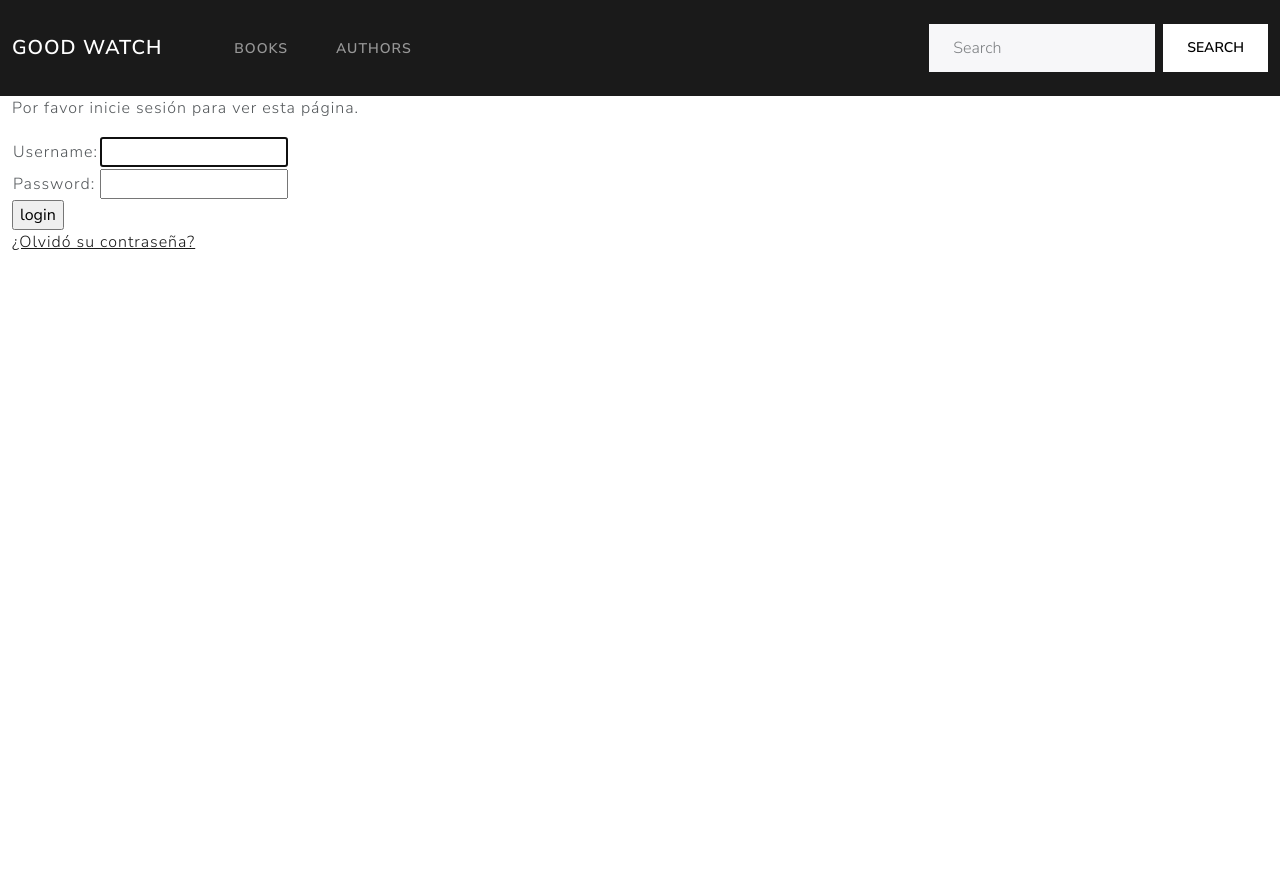
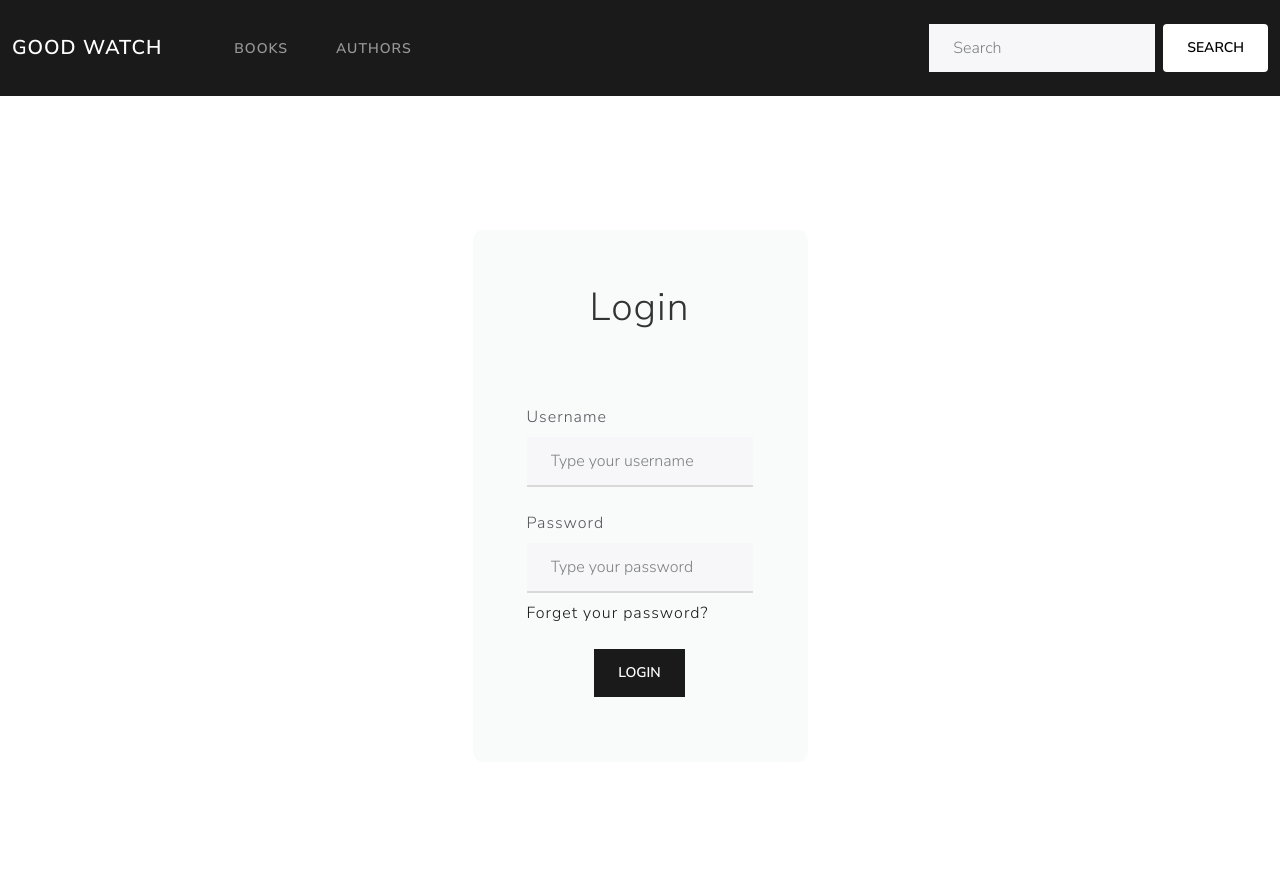
Before and after one commit to CristinaCG/my_library, a Django app: page /accounts/login/?next=/book_catalog/author/create/ in a window 1280 px wide. Before the commit the page ends 250 px from the top, so only its background shows below. Run offline with Django 5.2, Linux system fonts and the light colour scheme; some libraries are stand-ins or nearby versions.

Commit message:
Refactor in login templates

```diff
--- a/book_catalog/forms.py
+++ b/book_catalog/forms.py
@@ -1,5 +1,4 @@
 from django import forms
-from django.contrib.auth.models import User
 # from .models import UserBookRelation
 
 class ChangeBookStatusForm(forms.Form):
--- a/static/css/static.css
+++ b/static/css/static.css
@@ -89,3 +89,139 @@
   height: 600px; /* Ajusta la altura según tus necesidades */
   object-fit: cover; /* Asegura que la imagen se ajuste al contenedor */
 }
+
+/* static/accounts/css/styles.css */
+/* body {
+  font-family: Arial, sans-serif;
+  background-color: #f7f7f7;
+  display: flex;
+  justify-content: center;
+  align-items: center;
+  height: 100vh;
+  margin: 0;
+} */
+
+.login-container {
+  background-color: #fff;
+  padding: 20px;
+  border-radius: 5px;
+  box-shadow: 0 2px 5px rgba(0, 0, 0, 0.1);
+  width: 300px;
+  text-align: center;
+}
+
+.login-container h2 {
+  margin-bottom: 20px;
+  color: #333;
+}
+
+.form-group {
+  margin-bottom: 15px;
+}
+
+.form-group label {
+  display: block;
+  color: #333;
+  margin-bottom: 5px;
+}
+
+.form-group input {
+  width: 100%;
+  padding: 8px;
+  border: 1px solid #ddd;
+  border-radius: 4px;
+  box-sizing: border-box;
+}
+
+button {
+  background-color: #5cb85c;
+  color: #fff;
+  padding: 10px 15px;
+  border: none;
+  border-radius: 4px;
+  cursor: pointer;
+}
+
+button:hover {
+  background-color: #4cae4c;
+}
+
+.error {
+  color: #d9534f;
+  margin-bottom: 15px;
+}
+.limiter {
+  width: 100%;
+  margin: 0 auto;
+}
+
+.container-login100 {
+  width: 100%;
+  min-height: 100vh;
+  display: -webkit-box;
+  display: -webkit-flex;
+  display: -moz-box;
+  display: -ms-flexbox;
+  display: flex;
+  flex-wrap: wrap;
+  justify-content: center;
+  align-items: center;
+  padding: 15px;
+  background-repeat: no-repeat;
+  background-position: center;
+  background-size: cover;
+}
+
+.wrap-login100 {
+  /* width: 500px; */
+  border-radius: 10px;
+  overflow: hidden;
+  padding: 55px 55px 65px 54px;
+  padding-block: 55px 55px 65px 54px;
+  background: rgba(var(--bs-body-color-rgb), 0.03);
+}
+
+.login100-form-title {
+  display: block;
+  /* font-family: Poppins-Bold; */
+  font-size: 39px;
+  color: #333333;
+  line-height: 1.2;
+  text-align: center;
+  padding-bottom: 49px;
+}
+.wrap-input100 {
+  width: 100%;
+  position: relative;
+  border-bottom: 2px solid #d9d9d9;
+
+}
+
+.label-input100 {
+  font-size: 14px;
+  color: #333333;
+  line-height: 1.5;
+  padding-left: 7px;
+}
+.input100 {
+  /* font-family: Poppins-Medium; */
+  font-size: 16px;
+  color: #333333;
+  line-height: 1.2;
+  border: none;
+  display: block;
+  width: 100%;
+  height: 55px;
+  background: transparent;
+  padding: 0 7px 0 43px;
+  align-items: left;
+}
+/* .focus-input100 {
+  position: absolute;
+  display: block;
+  width: 100%;
+  height: 100%;
+  top: 0;
+  left: 0;
+  pointer-events: none;
+} */
--- a/templates/base_generic.html
+++ b/templates/base_generic.html
@@ -20,6 +20,7 @@
 </head>
 
 <body>
+  <header>
     <nav class="navbar navbar-expand-lg bg-primary" data-bs-theme="dark">
       <div class="container-fluid">
         <a class="navbar-brand" href="{% url 'index' %}">Good Watch</a>
@@ -56,14 +57,19 @@
         </div>
       </div>
     </nav>
-  <div class="container-fluid">
+  </header>
+  <main>
+    {% block content %}
+    {% endblock %}
+  </main>
+  {% comment %} <div class="container-fluid">
     <div class="row">
       <div class="col-sm-10 ">
       {% block content %}{% endblock %}
       </div>
     </div>
 
-  </div>
+  </div> {% endcomment %}
 
 </body>
 </html>
--- a/templates/registration/login.html
+++ b/templates/registration/login.html
@@ -1,37 +1,53 @@
 {% extends "base_generic.html" %}
 
 {% block content %}
+<div class="limiter">
+  <div class="container-login100">
+    <div class="wrap-login100">
+    <form method="post" action="{% url 'login' %}" style="width: 100%;">
+      <span class="login100-form-title p-b-49">
+        Login
+      </span>
+      {% csrf_token %}
+      {% comment %} <div>
+        <label for="exampleInputEmail1" class="form-label mt-4">Email address</label>
+        <input type="email" class="form-control" id="exampleInputEmail1" aria-describedby="emailHelp" placeholder="Enter email">
+        <small id="emailHelp" class="form-text text-muted">We'll never share your email with anyone else.</small>
+      </div>
+      <div>
+        <label for="exampleInputPassword1" class="form-label mt-4">Password</label>
+        <input type="password" class="form-control" id="exampleInputPassword1" placeholder="Password" autocomplete="off">
+      </div> {% endcomment %}
+      <div class="wrap-input100" style="margin-bottom 23px;">
+        <label for="username" class="form-label mt-4">Username</label>
+        {% comment %} <span class="label-input100">Username</span> {% endcomment %}
+        <input type="text" class="form-control" name="username" placeholder="Type your username">
+        {% comment %} <input class="input100" type="text" name="username" placeholder="Type your username"> {% endcomment %}
+        {% if form.username.errors %}
+          <div class="error">{{ form.username.errors|join:", " }}</div>
+        {% endif %}
+        {% comment %} <span class="focus-input100" data-symbol="&#xf206;"></span> {% endcomment %}
+      </div>
+      <div class="wrap-input100">
+        <label for="password" class="form-label mt-4">Password</label>
+        {% comment %} <span class="label-input100">Password</span> {% endcomment %}
+        <input type="password" class="form-control" name="password" placeholder="Type your password" autocomplete="off">
+        {% comment %} <input class="input100" type="password" name="password" placeholder="Type your password"> {% endcomment %}
+        {% if form.password.errors %}
+          <div class="error">{{ form.password.errors|join:", " }}</div>
+        {% endif %}
+        {% comment %} <span class="focus-input100" data-symbol="&#xf206;"></span> {% endcomment %}
+      </div>
+      <div class="d-flex justify-content-left mt-2">
+        <a class="no-underline" href="{% url 'password_reset' %}">Forget your password?</a>
+      </div>
+      <div class="d-flex justify-content-center mt-4">
+        <input type="submit" class="btn btn-primary" value="Login">
+      </div>
+      <input type="hidden" name="next" value="{{ next }}">
+    </form>
 
-  {% if form.errors %}
-    <p>Su nombre de usuario y contraseña no coinciden. Inténtalo de nuevo.</p>
-  {% endif %}
-
-  {% if next %}
-    {% if user.is_authenticated %}
-      <p>Su cuenta no tiene acceso a esta página. Para continuar,
-      inicie sesión con una cuenta que tenga acceso.</p>
-    {% else %}
-      <p>Por favor inicie sesión para ver esta página.</p>
-    {% endif %}
-  {% endif %}
-
-  <form method="post" action="{% url 'login' %}">
-    {% csrf_token %}
-    <table>
-      <tr>
-        <td>{{ form.username.label_tag }}</td>
-        <td>{{ form.username }}</td>
-      </tr>
-      <tr>
-        <td>{{ form.password.label_tag }}</td>
-        <td>{{ form.password }}</td>
-      </tr>
-    </table>
-    <input type="submit" value="login">
-    <input type="hidden" name="next" value="{{ next }}">
-  </form>
-
-  {# Asume que configura la vista de restablecimiento de contraseña en su URLconf #}
-  <p><a href="{% url 'password_reset' %}">¿Olvidó su contraseña?</a></p>
-
+  </div>
+</div>
+</div>
 {% endblock %}
```
Also changed, not shown: book_catalog/views.py (+25 -22 lines), templates/registration/logged_out.html (+12 -2 lines), templates/registration/password_reset_complete.html (+12 -4 lines), templates/registration/password_reset_confirm.html (+29 -21 lines), templates/registration/password_reset_done.html (+6 -2 lines), templates/registration/password_reset_form.html (+23 -9 lines), db.sqlite3. Lines whose indentation alone changed are shown as unchanged.
